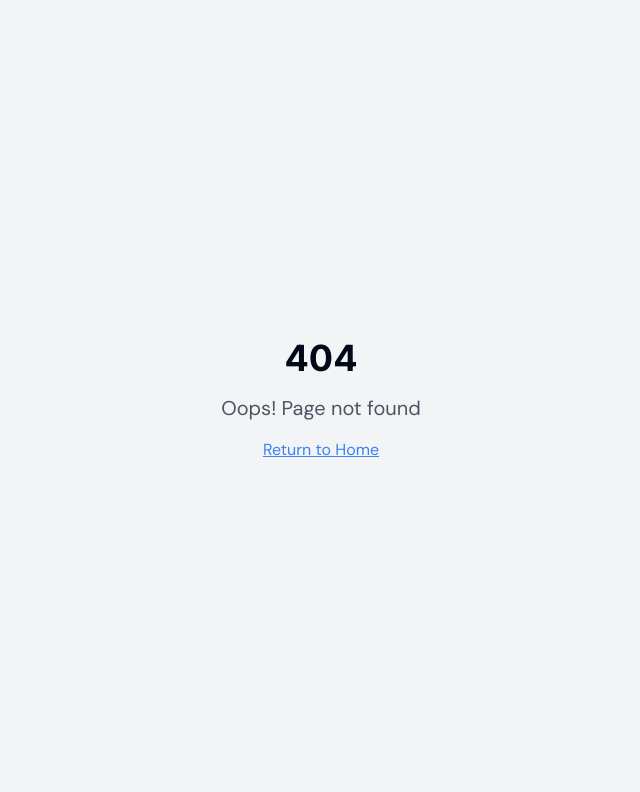
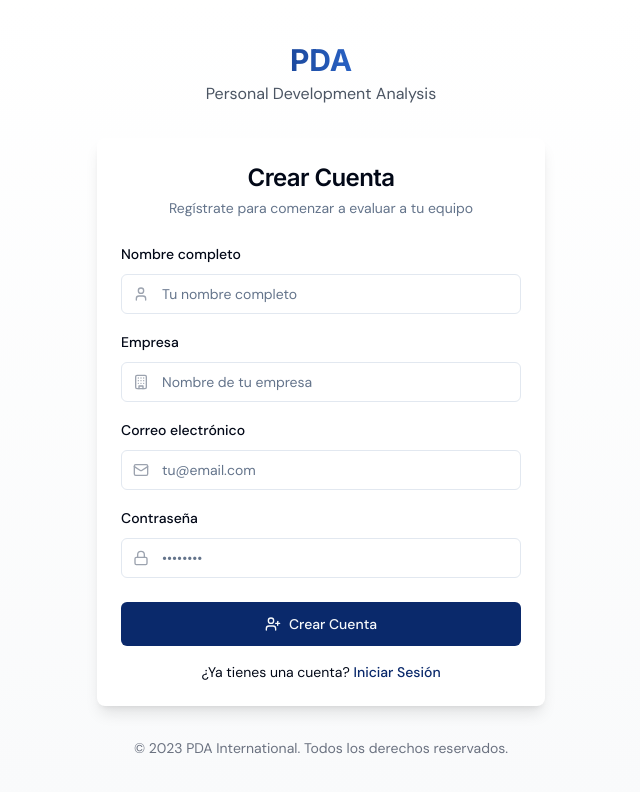
Before and after one commit to lazarohernan/Plataforma-PDA, a React (Vite) app: page /register in a window 1280 px wide. Before the commit this address had no page. Shown: the top 792 px of the page, without its empty margins (319-959 px from the left). Built offline with nearby package versions, Linux system fonts and the light colour scheme.

Commit message:
Implement login and register UI
This commit implements the visual design for the login and register pages, without adding any functional logic.

```diff
--- a/src/App.tsx
+++ b/src/App.tsx
@@ -1,3 +1,4 @@
+
 import { Toaster } from "@/components/ui/toaster";
 import { Toaster as Sonner } from "@/components/ui/sonner";
 import { TooltipProvider } from "@/components/ui/tooltip";
@@ -5,6 +6,8 @@ import { QueryClient, QueryClientProvider } from "@tanstack/react-query";
 import { BrowserRouter, Routes, Route } from "react-router-dom";
 import Index from "./pages/Index";
 import NotFound from "./pages/NotFound";
+import Login from "./pages/Login";
+import Register from "./pages/Register";
 
 const queryClient = new QueryClient();
 
@@ -16,6 +19,8 @@ const App = () => (
       <BrowserRouter>
         <Routes>
           <Route path="/" element={<Index />} />
+          <Route path="/login" element={<Login />} />
+          <Route path="/register" element={<Register />} />
           {/* ADD ALL CUSTOM ROUTES ABOVE THE CATCH-ALL "*" ROUTE */}
           <Route path="*" element={<NotFound />} />
         </Routes>
--- a/src/pages/Index.tsx
+++ b/src/pages/Index.tsx
@@ -1,7 +1,8 @@
 
+import { Link } from "react-router-dom";
 import { Button } from "@/components/ui/button";
 import { Card } from "@/components/ui/card";
-import { ChartPie, Users, Brain, Target, Shield } from "lucide-react";
+import { ChartPie, Users, Brain, Target, Shield, LogIn, UserPlus } from "lucide-react";
 
 const Index = () => {
   return (
@@ -15,13 +16,23 @@ const Index = () => {
           <p className="text-lg md:text-xl text-gray-600 max-w-2xl">
             Evaluación conductual científica basada en cinco dimensiones para optimizar la selección y desarrollo de tu equipo.
           </p>
-          <div className="flex gap-4 mt-8">
+          <div className="flex flex-wrap gap-4 mt-8 justify-center">
             <Button size="lg" className="bg-primary hover:bg-primary/90">
               Comenzar Evaluación
             </Button>
             <Button size="lg" variant="outline">
               Solicitar Demo
             </Button>
+            <div className="w-full flex justify-center gap-4 mt-4">
+              <Button as={Link} to="/login" variant="ghost" className="flex items-center gap-2">
+                <LogIn className="h-4 w-4" />
+                Iniciar Sesión
+              </Button>
+              <Button as={Link} to="/register" variant="ghost" className="flex items-center gap-2">
+                <UserPlus className="h-4 w-4" />
+                Registrarse
+              </Button>
+            </div>
           </div>
         </div>
       </section>
--- /dev/null
+++ b/src/pages/Login.tsx
@@ -0,0 +1,88 @@
+
+import { useState } from "react";
+import { Link } from "react-router-dom";
+import { Button } from "@/components/ui/button";
+import { Card, CardContent, CardDescription, CardFooter, CardHeader, CardTitle } from "@/components/ui/card";
+import { Input } from "@/components/ui/input";
+import { Label } from "@/components/ui/label";
+import { Mail, Lock, LogIn } from "lucide-react";
+
+const Login = () => {
+  const [email, setEmail] = useState("");
+  const [password, setPassword] = useState("");
+
+  return (
+    <div className="min-h-screen bg-gradient-to-b from-white to-gray-50 flex items-center justify-center p-4">
+      <div className="w-full max-w-md space-y-8 fade-in">
+        <div className="text-center">
+          <Link to="/" className="inline-block">
+            <h2 className="text-3xl font-bold text-gradient">PDA</h2>
+            <p className="text-gray-600 mt-1">Personal Development Analysis</p>
+          </Link>
+        </div>
+
+        <Card className="border-0 shadow-lg">
+          <CardHeader className="space-y-1">
+            <CardTitle className="text-2xl text-center">Iniciar Sesión</CardTitle>
+            <CardDescription className="text-center">
+              Ingresa tus credenciales para acceder a la plataforma
+            </CardDescription>
+          </CardHeader>
+          <CardContent className="space-y-4">
+            <div className="space-y-2">
+              <Label htmlFor="email">Correo electrónico</Label>
+              <div className="relative">
+                <Mail className="absolute left-3 top-3 h-4 w-4 text-gray-400" />
+                <Input
+                  id="email"
+                  type="email"
+                  placeholder="tu@email.com"
+                  className="pl-10"
+                  value={email}
+                  onChange={(e) => setEmail(e.target.value)}
+                />
+              </div>
+            </div>
+            <div className="space-y-2">
+              <div className="flex items-center justify-between">
+                <Label htmlFor="password">Contraseña</Label>
+                <Link to="/forgot-password" className="text-sm text-primary hover:underline">
+                  ¿Olvidaste tu contraseña?
+                </Link>
+              </div>
+              <div className="relative">
+                <Lock className="absolute left-3 top-3 h-4 w-4 text-gray-400" />
+                <Input
+                  id="password"
+                  type="password"
+                  placeholder="••••••••"
+                  className="pl-10"
+                  value={password}
+                  onChange={(e) => setPassword(e.target.value)}
+                />
+              </div>
+            </div>
+          </CardContent>
+          <CardFooter className="flex flex-col space-y-4">
+            <Button className="w-full flex items-center gap-2" size="lg">
+              <LogIn className="h-4 w-4" />
+              Iniciar Sesión
+            </Button>
+            <div className="text-center text-sm">
+              ¿No tienes una cuenta?{" "}
+              <Link to="/register" className="text-primary hover:underline font-medium">
+                Regístrate
+              </Link>
+            </div>
+          </CardFooter>
+        </Card>
+
+        <div className="text-center text-sm text-gray-500">
+          <p>© 2023 PDA International. Todos los derechos reservados.</p>
+        </div>
+      </div>
+    </div>
+  );
+};
+
+export default Login;
--- /dev/null
+++ b/src/pages/Register.tsx
@@ -0,0 +1,111 @@
+
+import { useState } from "react";
+import { Link } from "react-router-dom";
+import { Button } from "@/components/ui/button";
+import { Card, CardContent, CardDescription, CardFooter, CardHeader, CardTitle } from "@/components/ui/card";
+import { Input } from "@/components/ui/input";
+import { Label } from "@/components/ui/label";
+import { Mail, Lock, User, Building, UserPlus } from "lucide-react";
+
+const Register = () => {
+  const [fullName, setFullName] = useState("");
+  const [company, setCompany] = useState("");
+  const [email, setEmail] = useState("");
+  const [password, setPassword] = useState("");
+
+  return (
+    <div className="min-h-screen bg-gradient-to-b from-white to-gray-50 flex items-center justify-center p-4">
+      <div className="w-full max-w-md space-y-8 fade-in">
+        <div className="text-center">
+          <Link to="/" className="inline-block">
+            <h2 className="text-3xl font-bold text-gradient">PDA</h2>
+            <p className="text-gray-600 mt-1">Personal Development Analysis</p>
+          </Link>
+        </div>
+
+        <Card className="border-0 shadow-lg">
+          <CardHeader className="space-y-1">
+            <CardTitle className="text-2xl text-center">Crear Cuenta</CardTitle>
+            <CardDescription className="text-center">
+              Regístrate para comenzar a evaluar a tu equipo
+            </CardDescription>
+          </CardHeader>
+          <CardContent className="space-y-4">
+            <div className="space-y-2">
+              <Label htmlFor="fullName">Nombre completo</Label>
+              <div className="relative">
+                <User className="absolute left-3 top-3 h-4 w-4 text-gray-400" />
+                <Input
+                  id="fullName"
+                  placeholder="Tu nombre completo"
+                  className="pl-10"
+                  value={fullName}
+                  onChange={(e) => setFullName(e.target.value)}
+                />
+              </div>
+            </div>
+            <div className="space-y-2">
+              <Label htmlFor="company">Empresa</Label>
+              <div className="relative">
+                <Building className="absolute left-3 top-3 h-4 w-4 text-gray-400" />
+                <Input
+                  id="company"
+                  placeholder="Nombre de tu empresa"
+                  className="pl-10"
+                  value={company}
+                  onChange={(e) => setCompany(e.target.value)}
+                />
+              </div>
+            </div>
+            <div className="space-y-2">
+              <Label htmlFor="email">Correo electrónico</Label>
+              <div className="relative">
+                <Mail className="absolute left-3 top-3 h-4 w-4 text-gray-400" />
+                <Input
+                  id="email"
+                  type="email"
+                  placeholder="tu@email.com"
+                  className="pl-10"
+                  value={email}
+                  onChange={(e) => setEmail(e.target.value)}
+                />
+              </div>
+            </div>
+            <div className="space-y-2">
+              <Label htmlFor="password">Contraseña</Label>
+              <div className="relative">
+                <Lock className="absolute left-3 top-3 h-4 w-4 text-gray-400" />
+                <Input
+                  id="password"
+                  type="password"
+                  placeholder="••••••••"
+                  className="pl-10"
+                  value={password}
+                  onChange={(e) => setPassword(e.target.value)}
+                />
+              </div>
+            </div>
+          </CardContent>
+          <CardFooter className="flex flex-col space-y-4">
+            <Button className="w-full flex items-center gap-2" size="lg">
+              <UserPlus className="h-4 w-4" />
+              Crear Cuenta
+            </Button>
+            <div className="text-center text-sm">
+              ¿Ya tienes una cuenta?{" "}
+              <Link to="/login" className="text-primary hover:underline font-medium">
+                Iniciar Sesión
+              </Link>
+            </div>
+          </CardFooter>
+        </Card>
+
+        <div className="text-center text-sm text-gray-500">
+          <p>© 2023 PDA International. Todos los derechos reservados.</p>
+        </div>
+      </div>
+    </div>
+  );
+};
+
+export default Register;
```
